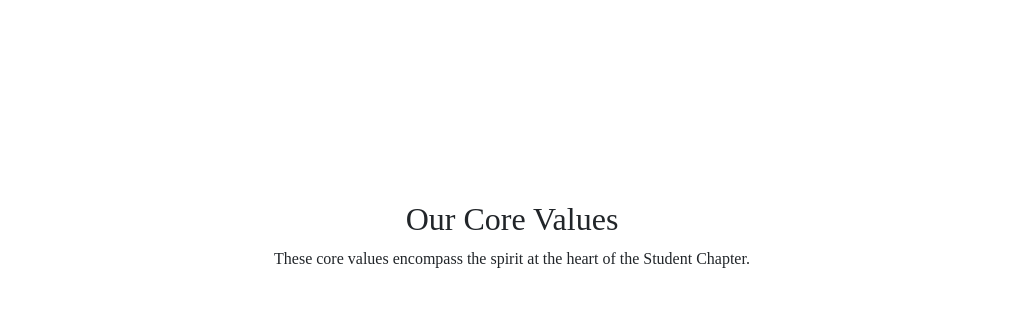
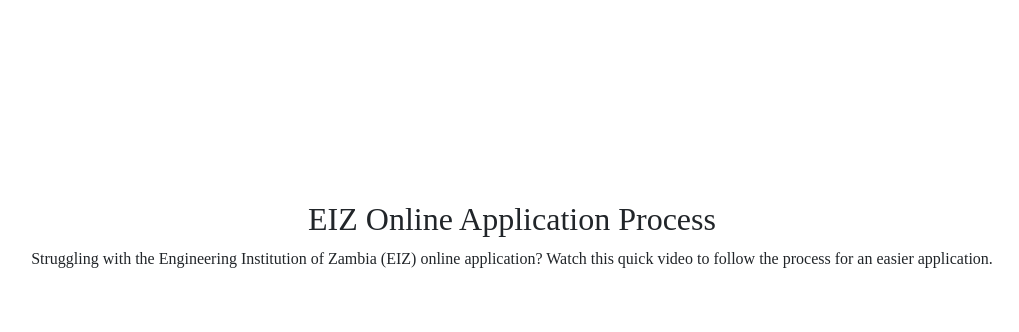
Before and after one commit to kangwa623/project-peppermint, a Flask app: page / in a window 1280 px wide. Shown: the part 1248-1580 px from the top of the page, without its empty margins (128-1147 px from the left). Run offline with Flask 3, Linux system fonts and the light colour scheme; some libraries are stand-ins or nearby versions.

Commit message:
application process

```diff
--- a/templates/preface.html
+++ b/templates/preface.html
@@ -86,6 +86,31 @@
     </div>
   </section>
 
+  <!-- Core Values Section -->
+<section id="core-values" class="core-values section-padding">
+  <div class="container">
+    <div class="row">
+      <div class="col-md-12">
+        <div class="section-header text-center pb-5">
+          <h2>EIZ Online Application Process</h2>
+          <p>
+            Struggling with the Engineering Institution of Zambia (EIZ) online application? Watch this quick video to follow the process for an easier application.
+          </p>
+        </div>
+      </div>
+    </div>
+    <div style="width: 100%; text-align: center;">
+      <iframe width="560" height="315" src="https://www.youtube.com/embed/fZkjXLqLsiQ?si=xzAbm1X0yvi-fDjm"
+        title="YouTube video player" frameborder="0"
+          allow="accelerometer; autoplay; clipboard-write; encrypted-media; gyroscope; picture-in-picture; web-share"
+            referrerpolicy="strict-origin-when-cross-origin" allowfullscreen>
+      </iframe>
+    </div>
+  </div>
+
+
+</section>
+
 <!-- Core Values Section -->
 <section id="core-values" class="core-values section-padding">
   <div class="container">
```
